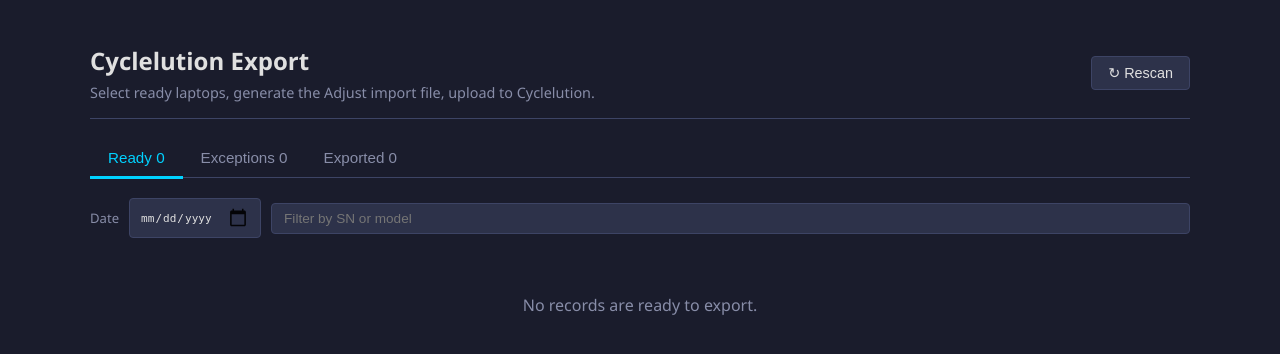
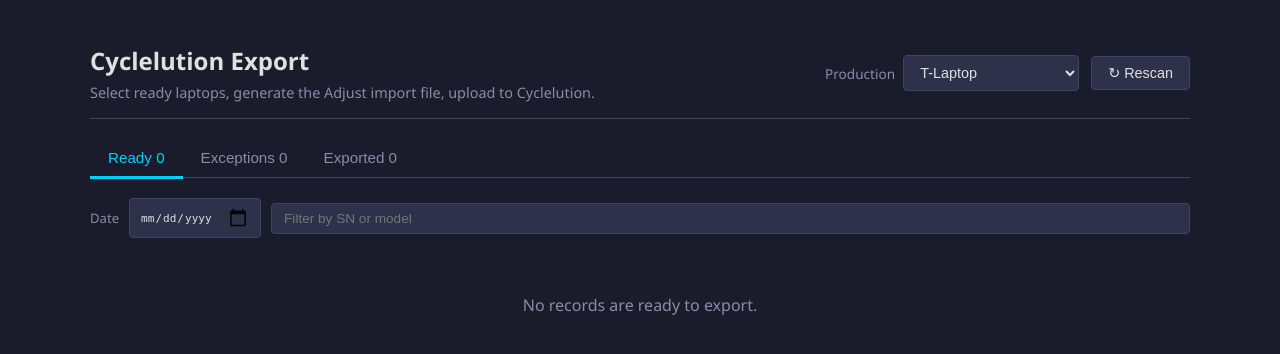
Before and after one commit to herbertliu2019/CearTrack, a Flask app: page /cyclelution/ in a window 1280 px wide. Shown: the part 70-424 px from the top of the page. Run offline with Flask 3, Linux system fonts and the light colour scheme; data that the repository does not hold is empty.

Commit message:
feat(cyclelution): always-visible Production selector (T-Laptop/Desktop/Video Card)
Show a Production dropdown in the header covering all target productions.
T-Laptop is active (real data); T-Desktop and T-Video Card are config-driven
placeholders shown with a "(soon)" suffix. Selecting an inactive production
yields zero counts, empty queues, hidden Rescan/actions, and a friendly
"not available yet" notice.

Backend: PRODUCTIONS list + /api/productions; counts/queue/rescan take a
`production` param and short-circuit to empty for inactive ones. When a
real desktop/gpu sync source ships, flip active:true — no page change.

Co-Authored-By: Claude Opus 4.8 <noreply@anthropic.com>

```diff
--- a/monitorcenter/cyclelution/templates/cyclelution.html
+++ b/monitorcenter/cyclelution/templates/cyclelution.html
@@ -13,14 +13,18 @@
       </p>
     </div>
     <div style="display:flex;align-items:center;gap:12px;">
-      <span x-show="productions.length > 1">
+      <div style="display:flex;align-items:center;gap:8px;">
+        <span style="color:var(--text-secondary);font-size:0.85em;">Production</span>
         <select x-model="production" @change="reload()"
                 style="background:var(--bg-card);border:1px solid var(--border);
-                       color:var(--text-primary);padding:8px 12px;border-radius:4px;">
-          <template x-for="p in productions" :key="p"><option x-text="p"></option></template>
+                       color:var(--text-primary);padding:8px 12px;border-radius:4px;
+                       font-size:0.9em;">
+          <template x-for="p in productions" :key="p.id">
+            <option :value="p.id" x-text="p.active ? p.label : p.label + '  (soon)'"></option>
+          </template>
         </select>
-      </span>
-      <button @click="rescan()" :disabled="busy"
+      </div>
+      <button x-show="isActive()" @click="rescan()" :disabled="busy"
               style="background:var(--bg-card);border:1px solid var(--border);
                      color:var(--text-primary);padding:8px 16px;border-radius:4px;
                      cursor:pointer;font-size:0.9em;"
@@ -55,8 +59,19 @@
               border-radius:6px;padding:12px 16px;margin-bottom:16px;color:var(--fail);"
        x-text="error"></div>
 
+  <!-- Inactive production placeholder -->
+  <div x-show="!isActive()"
+       style="text-align:center;padding:60px 20px;color:var(--text-secondary);">
+    <div style="font-size:1.1em;margin-bottom:8px;">
+      <span x-text="production"></span> export isn’t available yet.
+    </div>
+    <div style="font-size:0.9em;">
+      It will light up here once its test module ships. For now, switch to an active production.
+    </div>
+  </div>
+
   <!-- ============ READY ============ -->
-  <div x-show="tab==='ready'">
+  <div x-show="tab==='ready' && isActive()">
 
     <!-- Filters -->
     <div style="display:flex;gap:10px;align-items:center;margin-bottom:16px;flex-wrap:wrap;">
@@ -138,7 +153,7 @@
   </div>
 
   <!-- ============ EXCEPTIONS ============ -->
-  <div x-show="tab==='exceptions'">
+  <div x-show="tab==='exceptions' && isActive()">
     <template x-for="r in exceptions.records" :key="r.history_path">
       <div class="detail-panel" style="padding:12px 16px;margin-bottom:8px;">
         <div style="display:flex;align-items:center;gap:10px;margin-bottom:6px;">
@@ -157,7 +172,7 @@
   </div>
 
   <!-- ============ EXPORTED ============ -->
-  <div x-show="tab==='exported'">
+  <div x-show="tab==='exported' && isActive()">
     <template x-for="r in exported.records" :key="r.history_path">
       <div style="display:grid;grid-template-columns:1.1fr 1.7fr 0.8fr 1fr 1.2fr;
                   gap:8px;align-items:center;padding:9px 14px;font-size:0.88em;
@@ -183,7 +198,7 @@ function cyclelutionApp() {
   return {
     tab: 'ready',
     production: 'T-Laptop',
-    productions: ['T-Laptop'],
+    productions: [{ id: 'T-Laptop', label: 'T-Laptop', active: true }],
     counts: { ready: 0, exceptions: 0, exported: 0 },
     ready: { groups: [], total: 0 },
     exceptions: { records: [], total: 0 },
@@ -193,7 +208,22 @@ function cyclelutionApp() {
     busy: false,
     banner: '', downloadUrl: '', error: '',
 
-    async init() { await this.reload(); },
+    async init() { await this.loadProductions(); await this.reload(); },
+
+    isActive() {
+      const p = this.productions.find(x => x.id === this.production);
+      return p ? p.active : false;
+    },
+    async loadProductions() {
+      try {
+        const d = await (await fetch('/cyclelution/api/productions')).json();
+        this.productions = d.productions;
+        if (!this.productions.some(p => p.id === this.production && p.active)) {
+          const firstActive = this.productions.find(p => p.active);
+          this.production = firstActive ? firstActive.id : this.productions[0].id;
+        }
+      } catch (e) { /* keep default */ }
+    },
 
     filteredGroups() {
       const d = this.filterDate, t = this.filterText.trim().toLowerCase();
@@ -209,18 +239,27 @@ function cyclelutionApp() {
         .map(g => ({ ...g, count: g.records.length }));
     },
 
+    prodParam() { return 'production=' + encodeURIComponent(this.production); },
+
     async reload() {
-      await Promise.all([this.loadCounts(), this.loadReady(),
-                         this.loadExceptions(), this.loadExported()]);
+      await this.loadCounts();
+      if (!this.isActive()) {
+        this.ready = { groups: [], total: 0 };
+        this.exceptions = { records: [], total: 0 };
+        this.exported = { records: [], total: 0 };
+        this.selected = [];
+        return;
+      }
+      await Promise.all([this.loadReady(), this.loadExceptions(), this.loadExported()]);
     },
-    async loadCounts() { this.counts = await (await fetch('/cyclelution/api/counts')).json(); },
+    async loadCounts() { this.counts = await (await fetch('/cyclelution/api/counts?' + this.prodParam())).json(); },
     async loadReady() {
-      this.ready = await (await fetch('/cyclelution/api/queue?status=ready')).json();
+      this.ready = await (await fetch('/cyclelution/api/queue?status=ready&' + this.prodParam())).json();
       this.selected = this.selected.filter(hp =>
         this.ready.groups.some(g => g.records.some(r => r.history_path === hp)));
     },
-    async loadExceptions() { this.exceptions = await (await fetch('/cyclelution/api/queue?status=exceptions')).json(); },
-    async loadExported() { this.exported = await (await fetch('/cyclelution/api/queue?status=exported')).json(); },
+    async loadExceptions() { this.exceptions = await (await fetch('/cyclelution/api/queue?status=exceptions&' + this.prodParam())).json(); },
+    async loadExported() { this.exported = await (await fetch('/cyclelution/api/queue?status=exported&' + this.prodParam())).json(); },
 
     allSelected(g) { return g.records.every(r => this.selected.includes(r.history_path)); },
     toggleGroup(g) {
@@ -232,7 +271,10 @@ function cyclelutionApp() {
     async rescan() {
       this.busy = true; this.error = ''; this.banner = '';
       try {
-        const s = await (await fetch('/cyclelution/api/rescan', {method:'POST'})).json();
+        const s = await (await fetch('/cyclelution/api/rescan', {
+          method:'POST', headers:{'Content-Type':'application/json'},
+          body: JSON.stringify({ production: this.production }),
+        })).json();
         this.banner = `Rescan complete — ${s.ready} ready, ${s.pending} pending.`;
         this.downloadUrl = '';
         await this.reload();
--- a/monitorcenter/cyclelution/web.py
+++ b/monitorcenter/cyclelution/web.py
@@ -21,6 +21,20 @@ blueprint = Blueprint(
     template_folder="templates",
     url_prefix="/cyclelution",
 )
+
+# Productions this export centre serves. Only `active` ones have a wired-up
+# data source today (laptop_sync). The others are placeholders so the
+# operator sees the roadmap and the UI is ready — when their test module
+# ships, add its sync source and flip active to True. No page change needed.
+PRODUCTIONS = [
+    {"id": "T-Laptop",     "label": "T-Laptop",     "active": True},
+    {"id": "T-Desktop",    "label": "T-Desktop",    "active": False},
+    {"id": "T-Video Card", "label": "T-Video Card", "active": False},
+]
+
+
+def _is_active(pid: str) -> bool:
+    return any(p["id"] == pid and p["active"] for p in PRODUCTIONS)
 
 
 def _row_display(row: dict) -> dict:
@@ -53,10 +67,20 @@ def dashboard():
     return render_template("cyclelution.html")
 
 
+@blueprint.route("/api/productions")
+def api_productions():
+    return jsonify({"productions": PRODUCTIONS})
+
+
 @blueprint.route("/api/queue")
 def api_queue():
-    """status=ready -> operator-grouped; exceptions/exported -> flat list."""
+    """status=ready -> operator-grouped; exceptions/exported -> flat list.
+    Inactive productions have no data source yet -> empty result."""
     status = request.args.get("status", "ready")
+    production = request.args.get("production", "T-Laptop")
+
+    if not _is_active(production):
+        return jsonify({"groups": [], "records": [], "total": 0})
 
     if status == "ready":
         rows = [_row_display(r) for r in sync_state.list_by_status("ready")]
@@ -86,6 +110,9 @@ def api_queue():
 
 @blueprint.route("/api/counts")
 def api_counts():
+    production = request.args.get("production", "T-Laptop")
+    if not _is_active(production):
+        return jsonify({"ready": 0, "exceptions": 0, "exported": 0, "excluded": 0})
     c = sync_state.counts()
     return jsonify({
         "ready": c.get("ready", 0),
@@ -97,6 +124,11 @@ def api_counts():
 
 @blueprint.route("/api/rescan", methods=["POST"])
 def api_rescan():
+    data = request.get_json(silent=True) or {}
+    production = data.get("production", "T-Laptop")
+    if not _is_active(production):
+        return jsonify({"scanned": 0, "ready": 0, "pending": 0,
+                        "missing_file": 0, "errors": 0})
     summary = _scan.scan_pending()
     return jsonify(summary)
 
```
